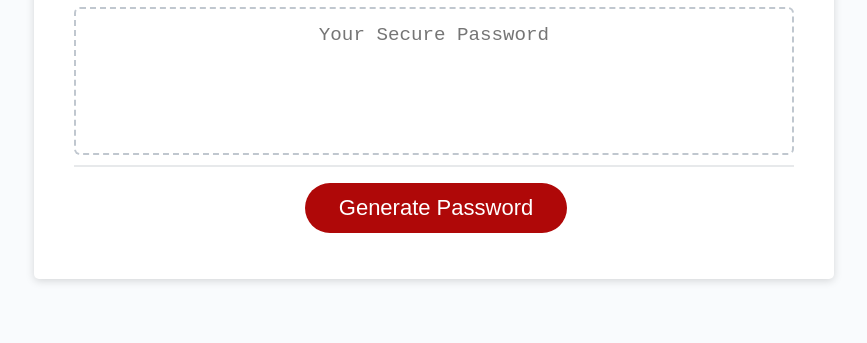
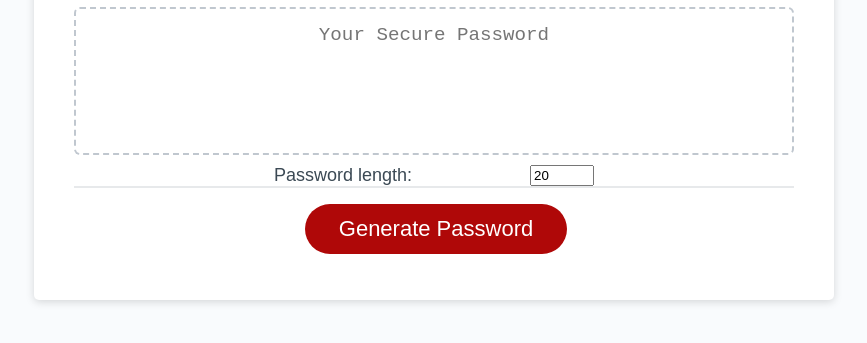
Before and after one commit to DarionRichards/random-password-gen, a plain HTML site: page index.html in a window 1280 px wide. Shown: the part 241-584 px from the top of the page, without its empty margins (206-1073 px from the left). Drawn offline with Linux system fonts and the light colour scheme.

Commit message:
Added password for length option
INDEX.HTML

- Added descriptive label for option
- Added input option for user to enter value

STYLE.CSS

- Added divider for container to position of password options
- Added flex box in order to position each individual password option

```diff
--- a/assets/css/style.css
+++ b/assets/css/style.css
@@ -54,6 +54,17 @@ header {
     min-height: 100px;
 }
 
+.pass-options {
+    padding: 0 200px;
+}
+
+.option {
+    display: flex;
+    flex-direction: row;
+    align-items: center;
+    justify-content: space-between;
+}
+
 .card-footer {
     text-align: center;
 }
@@ -76,8 +87,7 @@ header {
     border: none;
     background-color: hsl(360, 91%, 36%);
     border-radius: 25px;
-  box-shadow: rgba(0, 0, 0, 0.1) 0px 1px 6px 0px rgba(0, 0, 0, 0.2) 0px 1px 1px
-    0px;
+    box-shadow: rgba(0, 0, 0, 0.1) 0px 1px 6px 0px rgba(0, 0, 0, 0.2) 0px 1px 1px 0px;
     color: hsl(0, 0%, 100%);
     display: inline-block;
     font-size: 22px;
@@ -124,7 +134,6 @@ button[disabled] {
         margin: 16px 0px 0px 0px;
         padding: 10px 15px;
     }
-
     #password {
         font-size: 1rem;
     }
--- a/index.html
+++ b/index.html
@@ -20,6 +20,12 @@
             </div>
             <div class="card-body">
                 <textarea readonly id="password" placeholder="Your Secure Password" aria-label="Generated Password"></textarea>
+                <div class="pass-options">
+                    <div class="option">
+                        <label>Password length:</label>
+                        <input type="number" id="length" min='8' max='128' value='20' />
+                    </div>
+                </div>
             </div>
             <div class="card-footer">
                 <button id="generate" class="btn">Generate Password</button>
```
Lines whose indentation alone changed are shown as unchanged.
